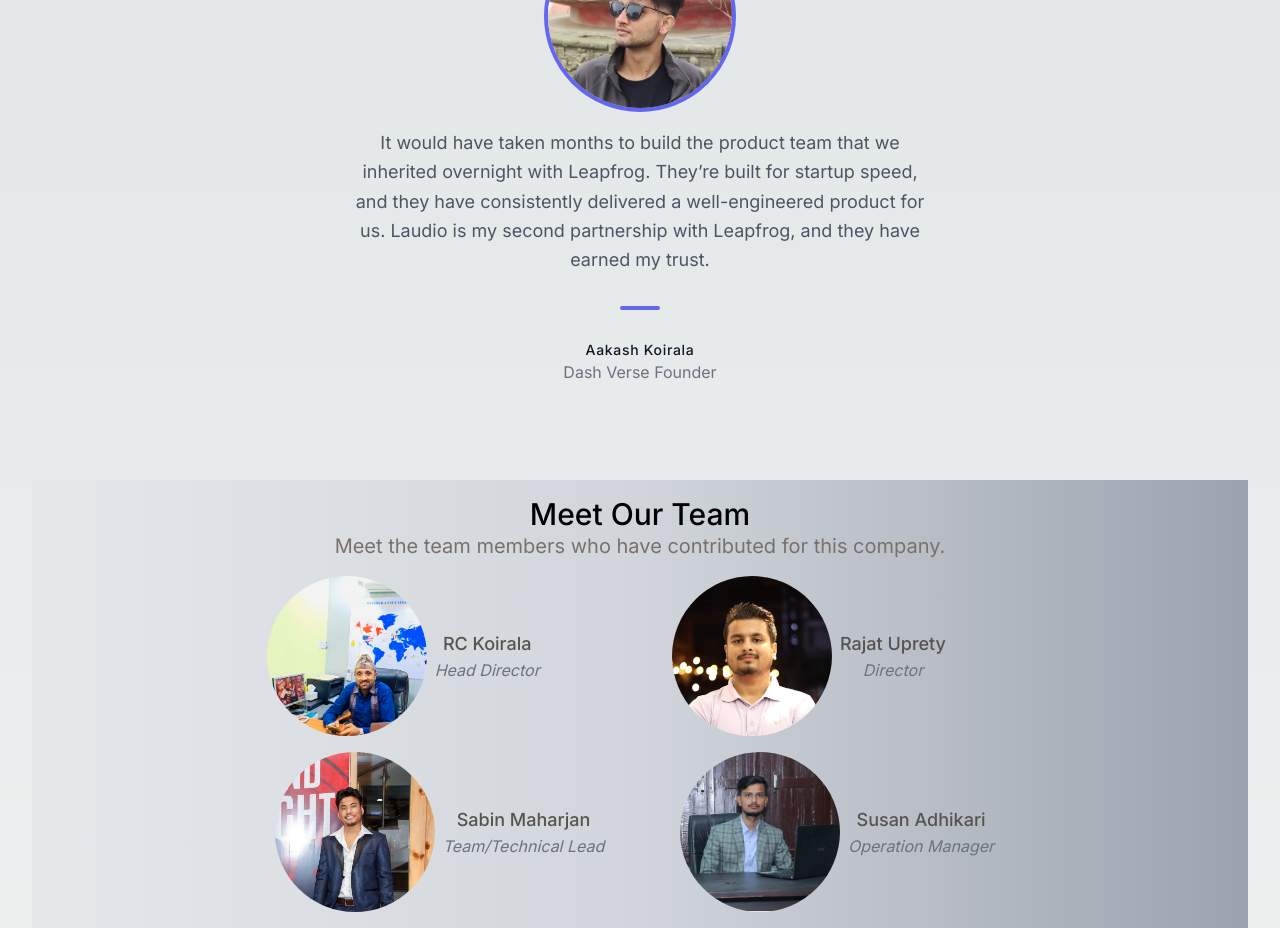
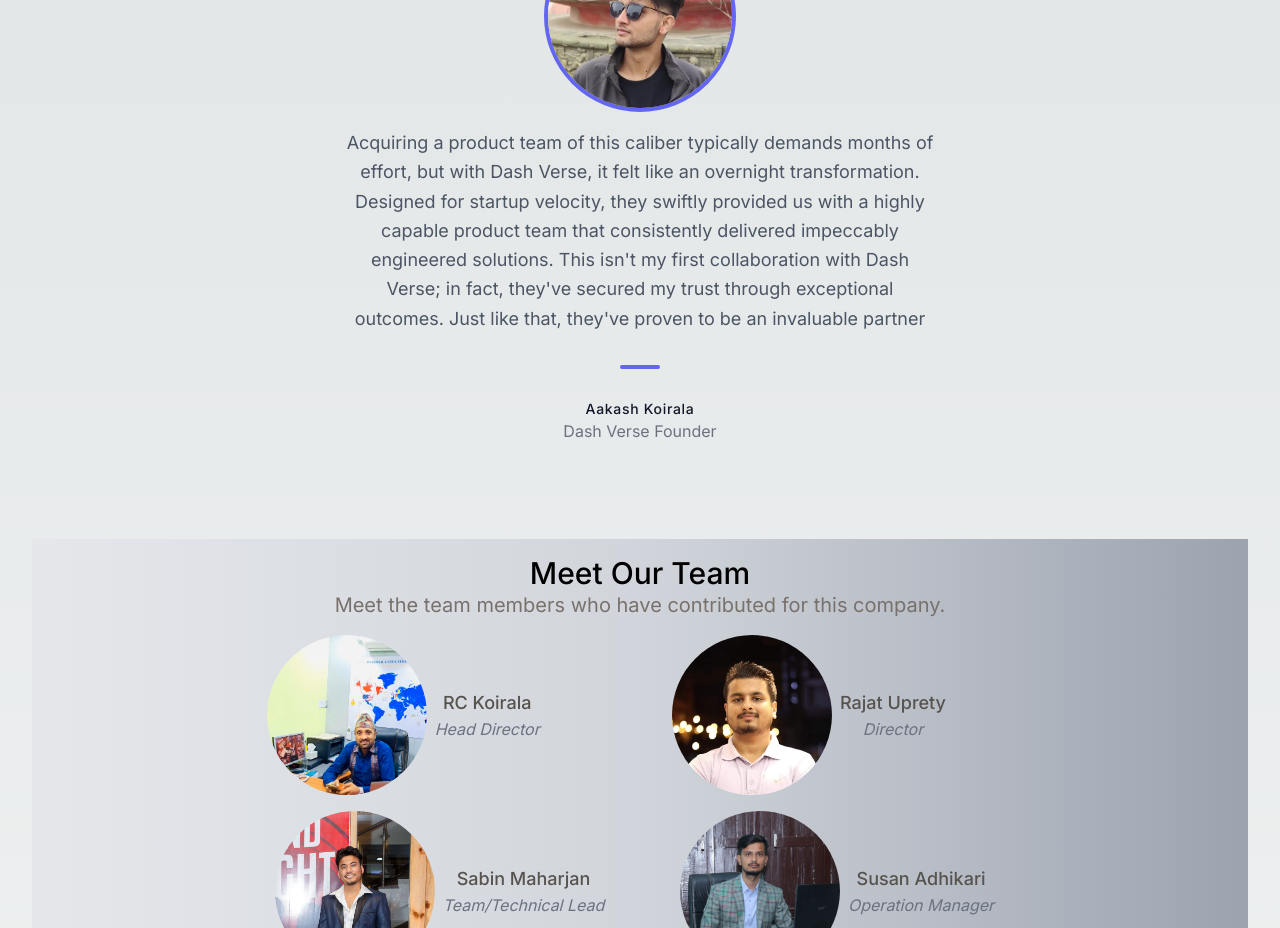
Before and after one commit to Sabn007/dash-verse-website, a Next.js app: page / in a window 1280 px wide. Shown: the part 1440-2368 px from the top of the page. Built offline with nearby package versions, Linux system fonts and the light colour scheme.

Commit message:
ceo message refactor

```diff
--- a/components/messageCEO.tsx
+++ b/components/messageCEO.tsx
@@ -13,11 +13,14 @@ const MessageCEO: React.FC = () => {
             />
           </div>
           <p className="leading-relaxed text-lg">
-            It would have taken months to build the product team that we
-            inherited overnight with Leapfrog. They’re built for startup speed,
-            and they have consistently delivered a well-engineered product for
-            us. Laudio is my second partnership with Leapfrog, and they have
-            earned my trust.
+            Acquiring a product team of this caliber typically demands months of
+            effort, but with Dash Verse, it felt like an overnight
+            transformation. Designed for startup velocity, they swiftly provided
+            us with a highly capable product team that consistently delivered
+            impeccably engineered solutions. This isn't my first collaboration
+            with Dash Verse; in fact, they've secured my trust through
+            exceptional outcomes. Just like that, they've proven to be an
+            invaluable partner
           </p>
           <span className="inline-block h-1 w-10 rounded bg-indigo-500 mt-8 mb-6"></span>
           <h2 className="text-gray-900 font-medium title-font tracking-wider text-sm">
```
